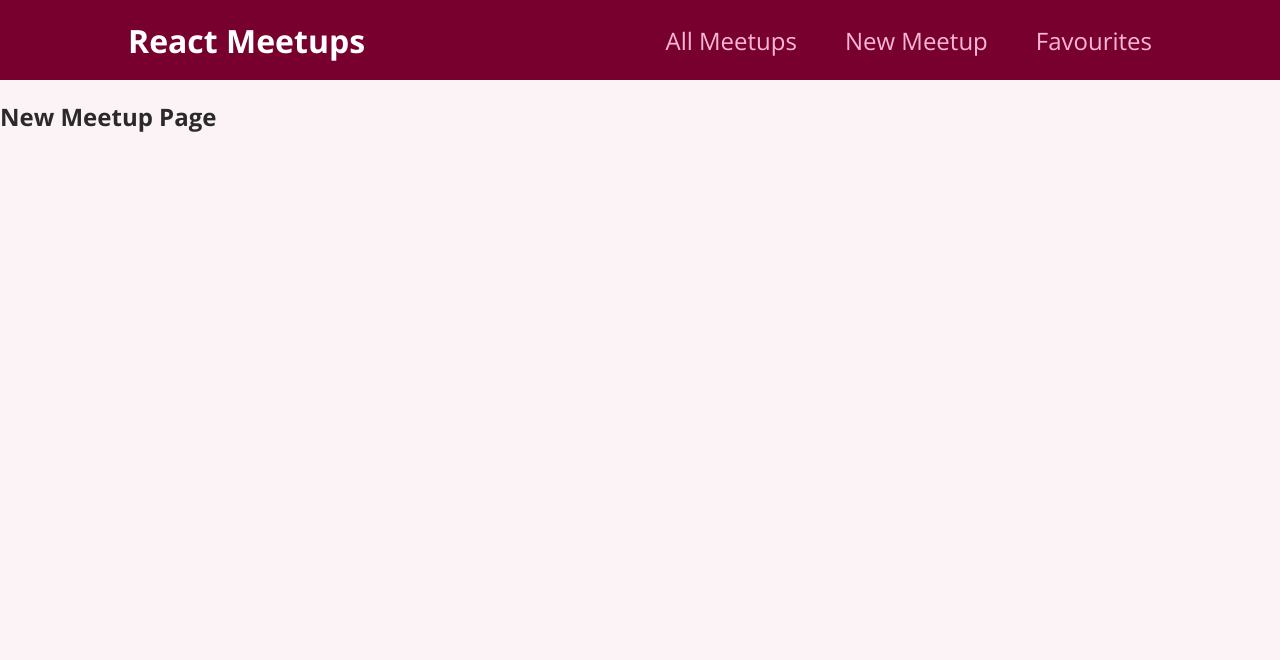
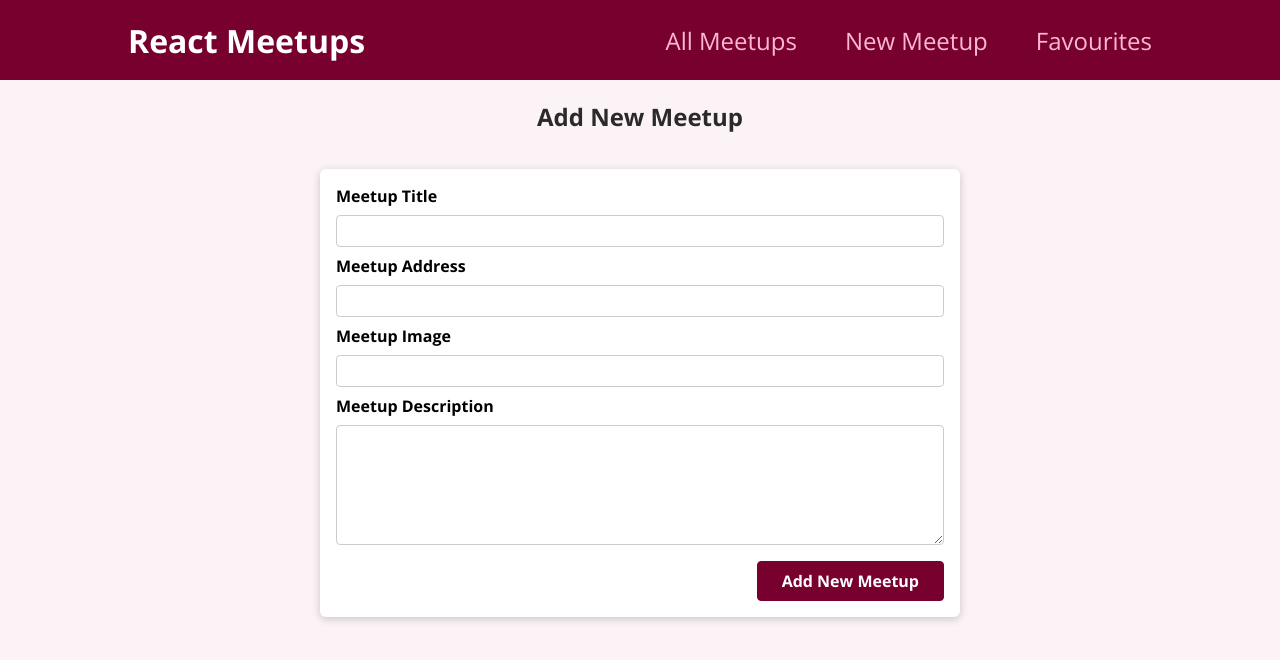
Before and after one commit to niloysikdar/React-Meetups, a React (Create React App) app: page /new-meetup in a window 1280 px wide. Shown: the top 660 px of the page. Built offline with nearby package versions, Linux system fonts and the light colour scheme.

Commit message:
Added Form

```diff
--- /dev/null
+++ b/src/components/meetups/NewMeetupForm.jsx
@@ -0,0 +1,32 @@
+import Card from "../ui/Card";
+import classes from "./NewMeetupForm.module.css";
+
+const NewMeetupForm = () => {
+  return (
+    <Card>
+      <form className={classes.form}>
+        <div className={classes.control}>
+          <label htmlFor="title">Meetup Title</label>
+          <input type="text" required id="title" />
+        </div>
+        <div className={classes.control}>
+          <label htmlFor="address">Meetup Address</label>
+          <input type="text" required id="address" />
+        </div>
+        <div className={classes.control}>
+          <label htmlFor="image">Meetup Image</label>
+          <input type="url" required id="image" />
+        </div>
+        <div className={classes.control}>
+          <label htmlFor="description">Meetup Description</label>
+          <textarea id="description" rows="5" required></textarea>
+        </div>
+        <div className={classes.actions}>
+          <button>Add New Meetup</button>
+        </div>
+      </form>
+    </Card>
+  );
+};
+
+export default NewMeetupForm;
--- /dev/null
+++ b/src/components/meetups/NewMeetupForm.module.css
@@ -0,0 +1,45 @@
+.form {
+  padding: 1rem;
+}
+
+.control {
+  margin-bottom: 0.5rem;
+}
+
+.control label {
+  display: block;
+  font-weight: bold;
+  margin-bottom: 0.5rem;
+}
+
+.control input,
+.control textarea {
+  display: block;
+  font: inherit;
+  border-radius: 4px;
+  border: 1px solid #ccc;
+  padding: 0.25rem;
+  width: 100%;
+}
+
+.actions {
+  margin-top: 1rem;
+  text-align: right;
+}
+
+.actions button {
+  font: inherit;
+  cursor: pointer;
+  background-color: #77002e;
+  color: white;
+  padding: 0.5rem 1.5rem;
+  border: 1px solid #77002e;
+  border-radius: 4px;
+  font-weight: bold;
+}
+
+.actions button:hover,
+.actions button:active {
+  background-color: #a50e48;
+  border-color: #a50e48;
+}
--- a/src/components/ui/Card.module.css
+++ b/src/components/ui/Card.module.css
@@ -3,5 +3,5 @@
   border-radius: 6px;
   box-shadow: 0 2px 8px rgba(0, 0, 0, 0.2);
   width: 50%;
-  margin: 1rem 0;
+  margin: 1rem 0 1.5rem;
 }
--- a/src/pages/NewMeetup.jsx
+++ b/src/pages/NewMeetup.jsx
@@ -1,7 +1,11 @@
+import NewMeetupForm from "../components/meetups/NewMeetupForm";
+import classes from "./NewMeetup.module.css";
+
 const NewMeetupPage = () => {
   return (
-    <div>
-      <h2>New Meetup Page</h2>
+    <div className={classes.container}>
+      <h2>Add New Meetup</h2>
+      <NewMeetupForm />
     </div>
   );
 };
--- /dev/null
+++ b/src/pages/NewMeetup.module.css
@@ -0,0 +1,6 @@
+.container {
+  display: flex;
+  justify-content: center;
+  align-items: center;
+  flex-direction: column;
+}
```
